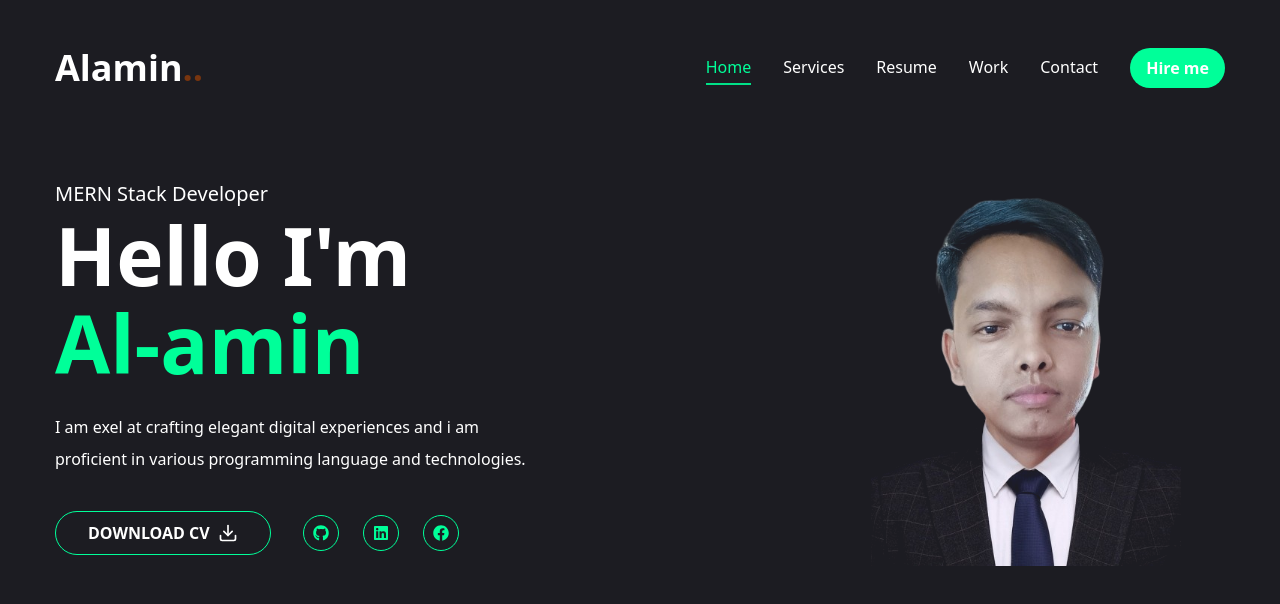
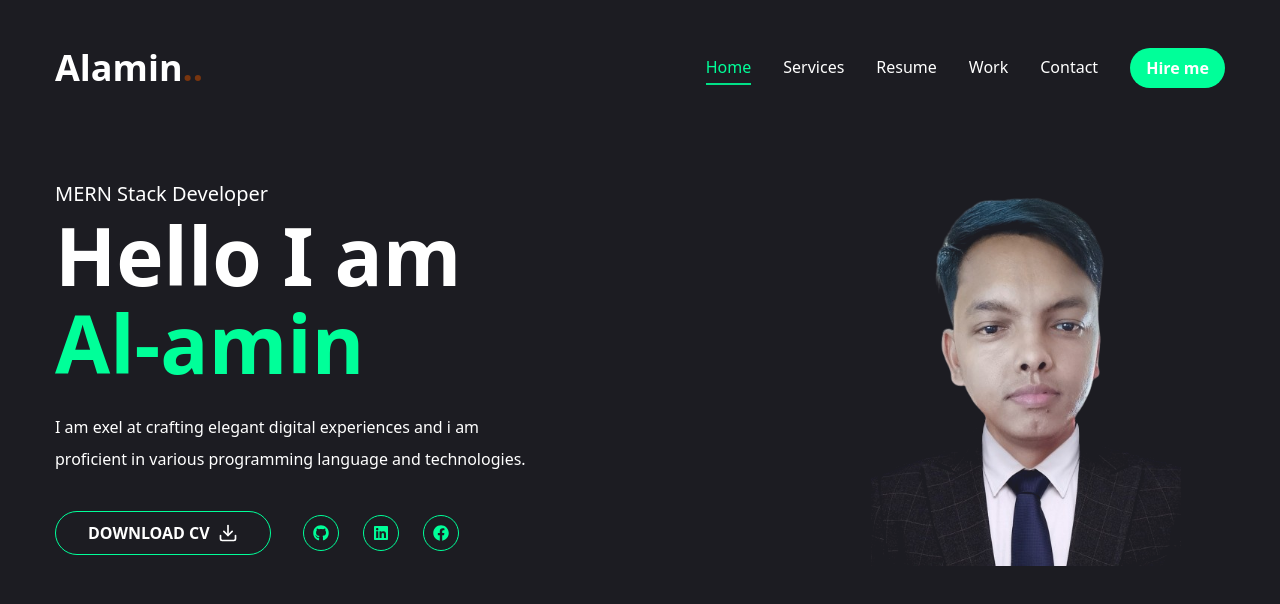
Before and after one commit to alamin71/portfolio_of_al-amin, a Next.js app: page / in a window 1280 px wide. Shown: the top 604 px of the page. Built offline with nearby package versions, Linux system fonts and the light colour scheme.

Commit message:
social link add

```diff
--- a/app/page.jsx
+++ b/app/page.jsx
@@ -15,7 +15,7 @@ const Home = () => {
         {/* Text */}
         <div className="text-center lg:text-left xl:text-left order-2 lg:order-none xl:order-none">
           <span className="text-xl">MERN Stack Developer</span>
-          <h1 className="h1 mb-6">Hello I'm <br /><span className="text-accent">Al-amin</span></h1>
+          <h1 className="h1 mb-6">Hello I am <br /><span className="text-accent">Al-amin</span></h1>
           <p className="max-w-[500px] mb-9 text-white">
             I am exel at crafting elegant digital experiences and i am
             proficient in various programming language and technologies.
--- a/components/Social.jsx
+++ b/components/Social.jsx
@@ -2,9 +2,9 @@ import Link from "next/link";
 import {FaGithub, FaLinkedin, FaFacebook} from "react-icons/fa";
 
 const socials = [
-    {icon: <FaGithub/>, path:'https://www.facebook.com/alamin.cse.21'},
-    {icon: <FaLinkedin/>, path:''},
-    {icon: <FaFacebook/>, path:''},
+    {icon: <FaGithub/>, path:'https://github.com/alamin71'},
+    {icon: <FaLinkedin/>, path:'https://www.linkedin.com/in/al-amin-8640b31a0/'},
+    {icon: <FaFacebook/>, path:'https://www.facebook.com/alamin.cse.21'},
 
 
 ]
```
Also changed, not shown: 1 other file (tests, documents, lock files or other folders).
